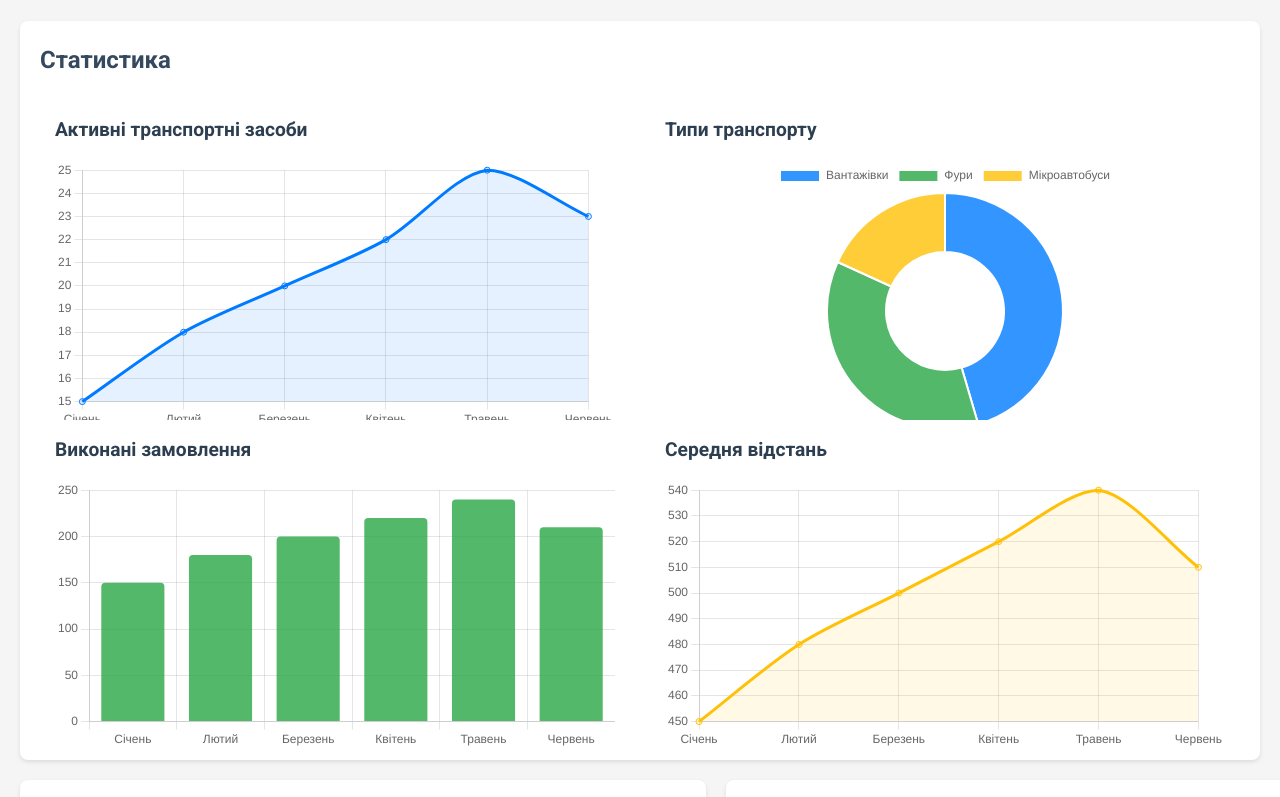
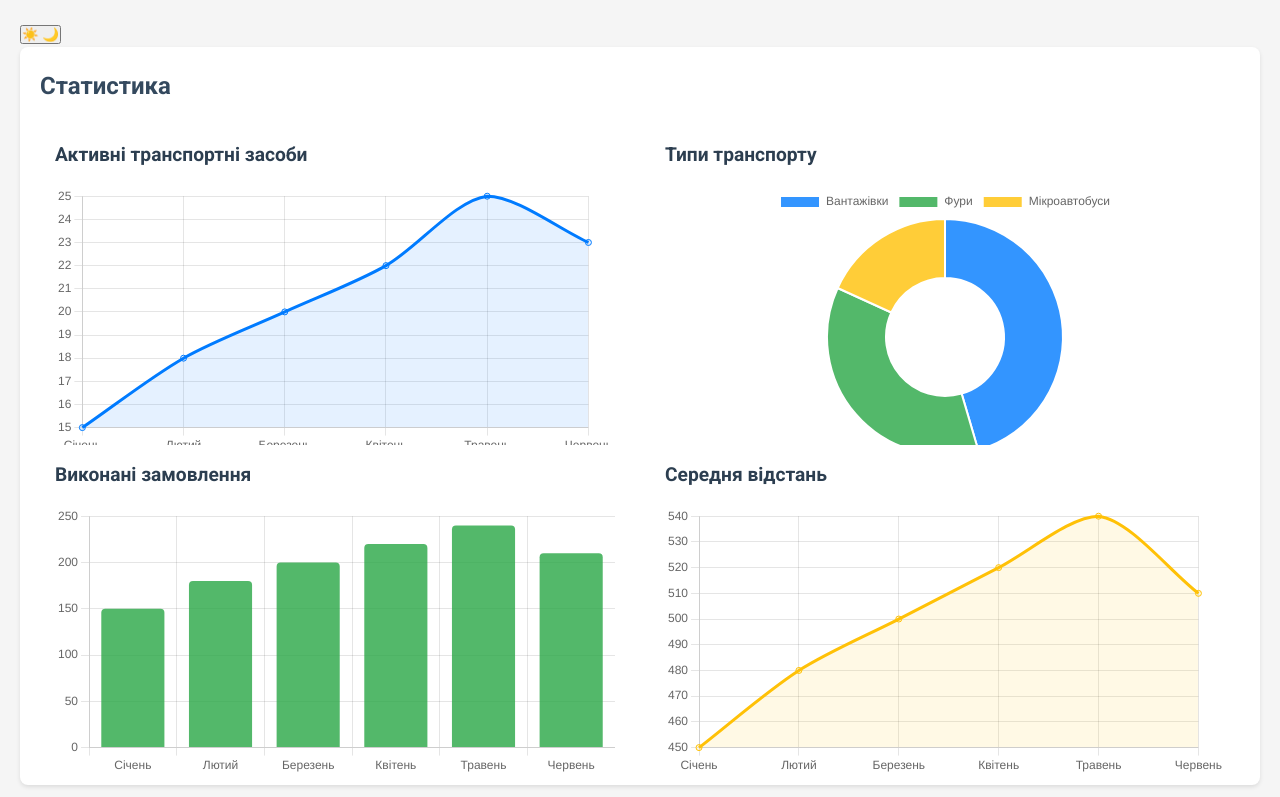
Before and after one commit to WeeWee127/Transport-company-dashboard, a plain HTML site: page index.html in a window 1280 px wide. Shown: the part 80-877 px from the top of the page. Drawn offline with nearby package versions, Linux system fonts and the light colour scheme.

Commit message:
Update index.html

```diff
--- a/index.html
+++ b/index.html
@@ -14,6 +14,10 @@
     <div class="container">
         <header>
             <h1>Система моніторингу транспорту</h1>
+            <button id="themeToggle" class="theme-toggle">
+                <span class="light-icon">☀️</span>
+                <span class="dark-icon">🌙</span>
+            </button>
         </header>
 
         <!-- Статистика -->
```
